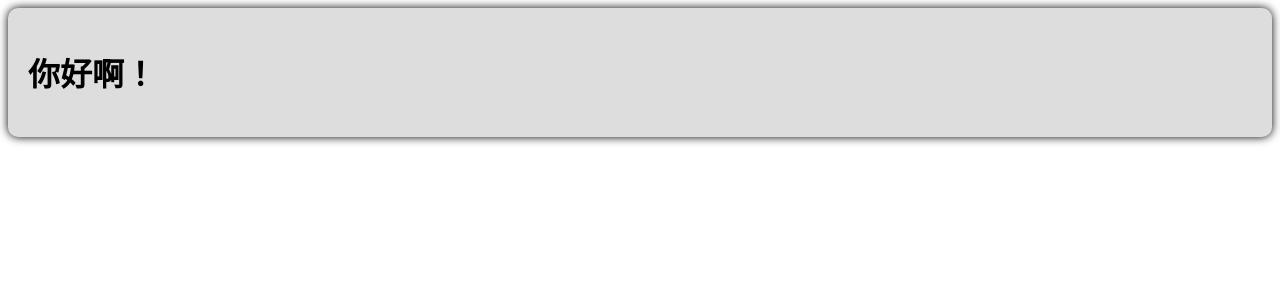
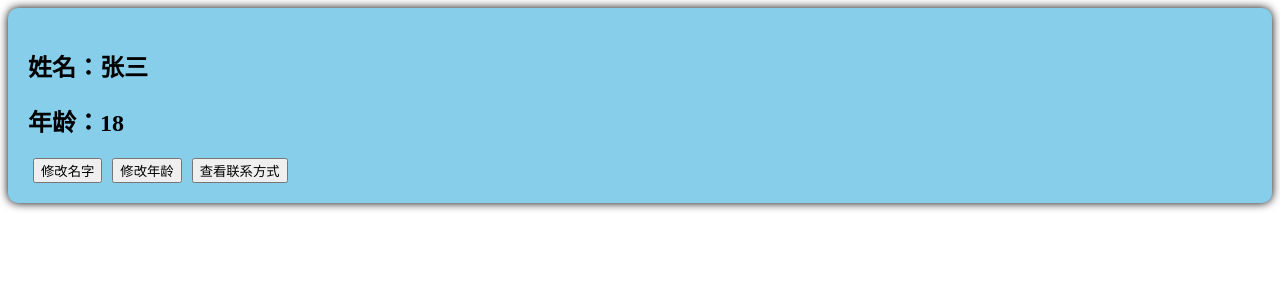
Before and after one commit to iamliyulong/vue3_test, a Vue app: page / in a window 1280 px wide. Shown: the top 300 px of the page. Built offline with nearby package versions, Linux system fonts and the light colour scheme.

Commit message:
setup概述

```diff
--- a/src/App.vue
+++ b/src/App.vue
@@ -1,20 +1,11 @@
 <template>
-    <div class="app">
-        <h1>你好啊！</h1>
-    </div>
+    <Person/>
 </template>
 
 <script lang="ts">
-
+    import Person from './components/Person.vue'
+    export default {
+        name:'App', //组件名
+        components:{Person}
+    }
 </script>
-    export default {
-        name:'App' //组件名
-    }
-<style>
-    .app {
-        background-color: #ddd;
-        box-shadow: 0 0 10px;
-        border-radius: 10px;
-        padding: 20px;
-    }
-</style>
--- /dev/null
+++ b/src/components/Person.vue
@@ -0,0 +1,53 @@
+<template>
+    <div class="person">
+      <h2>姓名：{{name}}</h2>
+      <h2>年龄：{{age}}</h2>
+      <button @click="changeName">修改名字</button>
+      <button @click="changeAge">修改年龄</button>
+      <button @click="showTel">查看联系方式</button>
+    </div>
+  </template>
+
+  <script lang="ts">
+    export default {
+      name:'Person',
+      beforeCreate(){
+        console.log('beforeCreate')
+      },
+      setup(){
+        console.log(this) //setup中的this是undefined，Vue3在弱化this了
+        // 数据，原来是写在data中的，此时的name、age、tel都不是响应式的数据
+        let name = '张三'
+        let age = 18
+        let tel = '13888888888'
+
+        // 方法
+        function changeName() {
+          name = 'zhang-san' //注意：这样修改name，页面是没有变化的
+          console.log(name) //name确实改了，但name不是响应式的
+        }
+        function changeAge() {
+          age += 1 //注意：这样修改age，页面是没有变化的
+          console.log(age) //age确实改了，但age不是响应式的
+        }
+        function showTel() {
+          alert(tel)
+        }
+
+        // 将数据、方法交出去，模板中才可以使用
+        return {name,age,tel,changeName,changeAge,showTel}
+      }
+    }
+  </script>
+
+  <style scoped>
+    .person {
+      background-color: skyblue;
+      box-shadow: 0 0 10px;
+      border-radius: 10px;
+      padding: 20px;
+    }
+    button {
+      margin: 0 5px;
+    }
+  </style>
```
